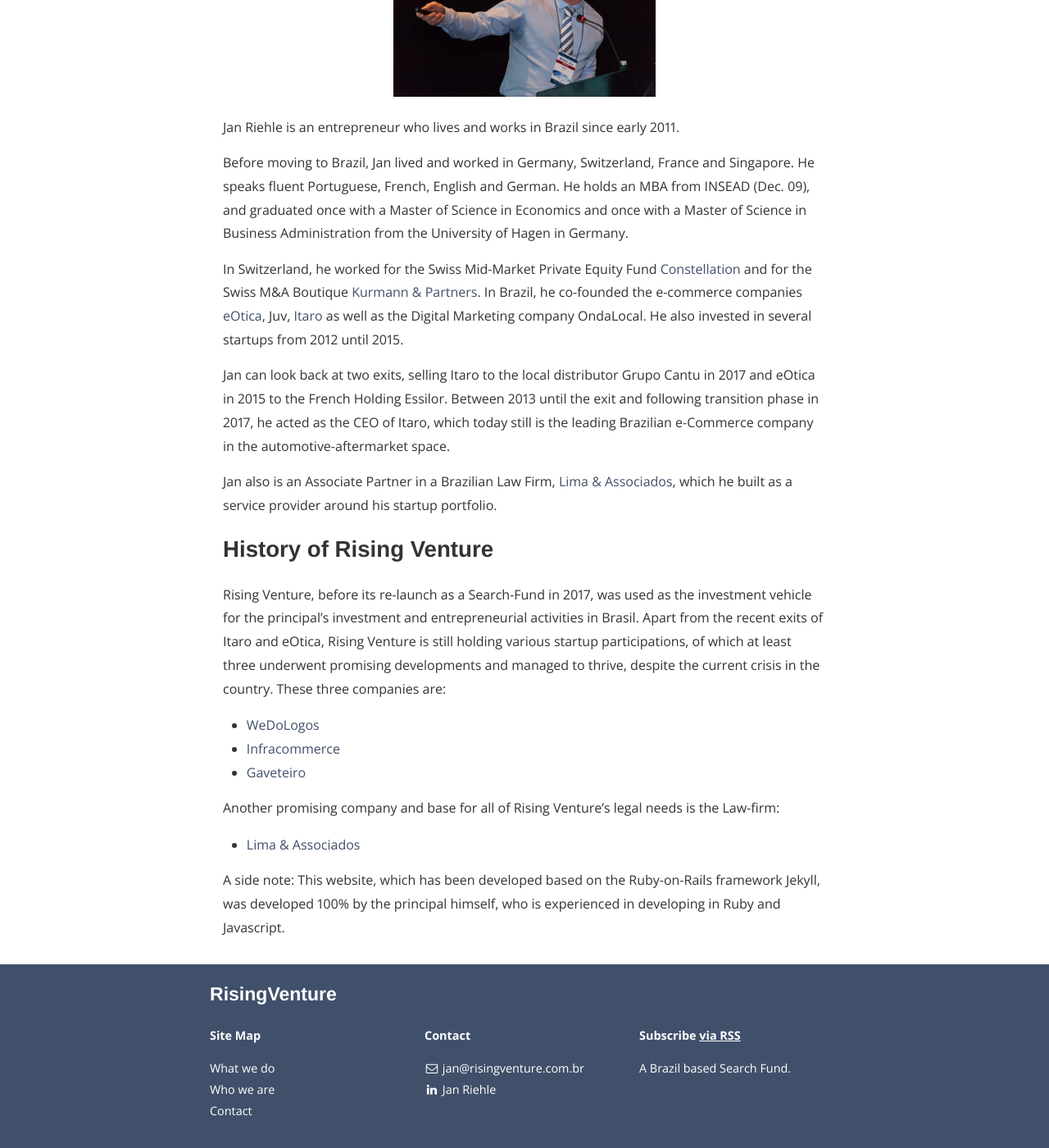
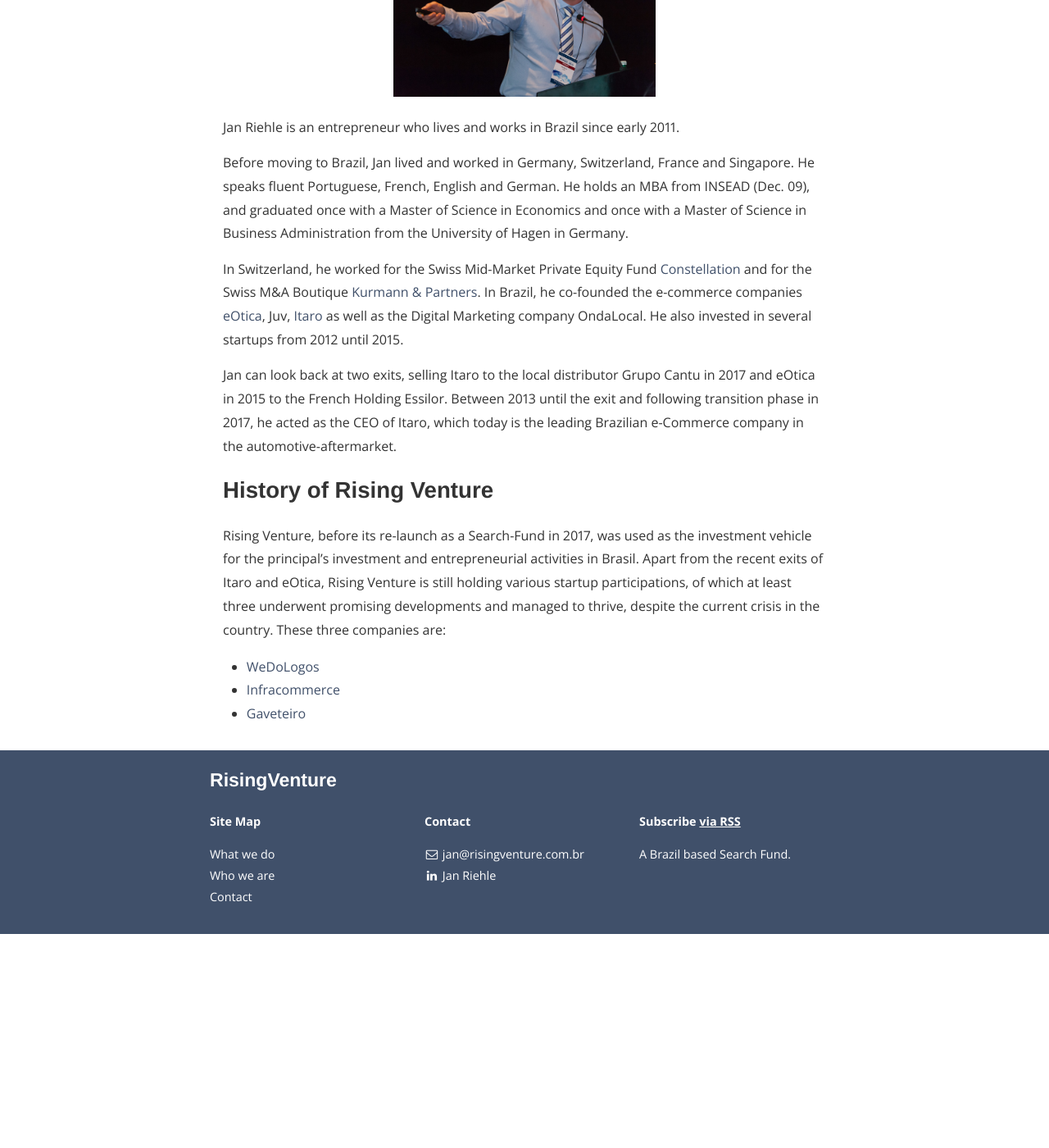
Before and after one commit to janriehle/risingventure, a Jekyll site: the page built from about.md, in a window 1280 px wide and 1400 px high, scrolled down 375 px. Shown: the whole window at 82% size. Built offline with Jekyll 4.4.1, drawn with Linux system fonts in a browser that asks for light colours; nearby versions of some CDN libraries; after the commit the page ends 1514 px from its top, so only the background shows below that.

Commit message:
2019update

```diff
--- a/_posts/2017-08-20-b4a-formation.markdown
+++ b/_posts/2017-08-20-b4a-formation.markdown
@@ -1,6 +1,6 @@
 ---
 layout: post
-title:  "Risign Venture announced two acqusisitions and launches B4A"
+title:  "Risign Venture announced two acquisitions and launches B4A"
 date:   2017-09-20 11:43:59
 author: Jan Riehle
 cover:  "/assets/Rising3_X3Large.jpg"
@@ -14,7 +14,7 @@
 <a target="_blank" href="http://www.b4agroup.com">b4agroup.com</a>
 <br>
 <br>
-An article about our first months of operations will soon be published on <a target="_blank" href="http://www.searchfunder.com">searchfunder.com.</a>
+An article about our first months of operations has been published on <a target="_blank" href="http://www.searchfunder.com">searchfunder.com</a> and a copy can be accessed <a target="_blank" href="/assets/SEARCHFUNDER.pdf">here</a>.
 <br>
 
 <ul>
--- a/about.md
+++ b/about.md
@@ -16,9 +16,7 @@
 
 In Switzerland, he worked for the Swiss Mid-Market Private Equity Fund [Constellation](http://www.constellation.ch) and for the Swiss M&A Boutique [Kurmann & Partners](http://www.kurmannpartners.ch). In Brazil, he co-founded the e-commerce companies [eOtica](http://www.eotica.com.br), Juv, [Itaro](http://www.itaro.com.br) as well as the Digital Marketing company OndaLocal. He also invested in several startups from 2012 until 2015.
 
-Jan can look back at two exits, selling Itaro to the local distributor Grupo Cantu in 2017 and eOtica in 2015 to the French Holding Essilor. Between 2013 until the exit and following transition phase in 2017, he acted as the CEO of Itaro, which today still is the leading Brazilian e-Commerce company in the automotive-aftermarket space.
-
-Jan also is an Associate Partner in a Brazilian Law Firm, [Lima & Associados](http://www.limaeassociados.com.br), which he built as a service provider around his startup portfolio.
+Jan can look back at two exits, selling Itaro to the local distributor Grupo Cantu in 2017 and eOtica in 2015 to the French Holding Essilor. Between 2013 until the exit and following transition phase in 2017, he acted as the CEO of Itaro, which today is the leading Brazilian e-Commerce company in the automotive-aftermarket.
 
 <h2>History of Rising Venture</h2>
 
@@ -30,12 +28,7 @@
 <li><a href="http://www.gaveteiro.com.br" target="_blank">Gaveteiro</a></li>
 </ul>
 
-Another promising company and base for all of Rising Venture's legal needs is the Law-firm:
-<ul>
-<li><a href="http://www.limaeassociados.com.br">Lima & Associados</a></li>
-</ul>
 
-A side note: This website, which has been developed based on the Ruby-on-Rails framework Jekyll, was developed 100% by the principal himself, who is experienced in developing in Ruby and Javascript. <br>
 
 [Gaveteiro]: (http://www.gaveteiro.com.br)
 [Itaro]: (http://www.itaro.com.br)
--- a/what.html
+++ b/what.html
@@ -71,10 +71,10 @@
 We think that this scenario will provide us with an window of opportunity during the next 24 months in order to acquire a business in Brazil at an EBITDA Multiple around 4; and to sell it in a future not only with better economics, but also benefiting from a multiple increase.</p>
 
 <h3>Principal related Highlights</h3>
-<p><b><i>Relevant Personal Experience of the Principal.</i></b>Jan Riehle combines deal experience in Brazil and Europe with 5 years of top-level Management experience as CEO of a leading eCommerce vertical in Brazil. In addition, his expertise with leveraging technology in order to turn business processes digital will allow to aggressively create value.</p>
+<p><b><i>Relevant Personal Experience of the Principal.</i></b> Jan Riehle combines deal experience in Brazil and Europe with 5 years of top-level Management experience as CEO of a leading eCommerce vertical in Brazil. His expertise to leverage technology in order to turn business processes digital will allow to add an competetive edge to any acquisition target.</p>
 
-<p><b><i>Proven fund-raising, team-building and selling experience as well as unmatched tenacity and perseverance.</b></i> Jan Riehle has shown a strong track record carrying through the things he started. Especially in his last station as CEO of Itaro, he made the company develop to a R$ 25 Mio. business giving work to up to 50 employees and survive against all odds of the local economy and financial crisis, until he managed to sell the company to a local distribution business. The company is today still operating and the country's most successful e-commerce in the tire-vertical. The same applies to a company in the optical vertical space, which Jan co-founded in 2011 and got acquired by Essilor in 2016, eOtica.
-Jan's efforts in e commerce were amongst all odds, as a lot of foreigners started digital business in brazil in the 2009 to 2012 phase, and the vast majority of them either closed down or left the country in the years thereafter. Jan remained in Brazil, developed his portfolio start-up and also opened law-practice. He continues to see huge potential in the south-american country, especially from now going forward.</p>
+<p><b><i>Proven fund-raising, team-building and selling experience as well as unmatched tenacity and perseverance.</b></i> Jan Riehle has shown a strong track record carrying through the things he started. Especially in his last station as CEO of Itaro, he made the company develop to a R$ 25 Mio. business, provided work to 50 employees and survived and thrived against all odds of the local economy which underwent a financial crisis. He finally sold the company to the leading Brazilian tire distributor, Grupo Cantu. Itaro is today Brazil's most successful e-commerce in the tire-vertical.
+</p>
 
 <h2>Five Stages of the Search Fund</h2>
 <p>The search fund model is executed over four distinct stages, the entirety of which can last anywhere from four to ten years.</p>
```
Also changed, not shown: 4 other files.
